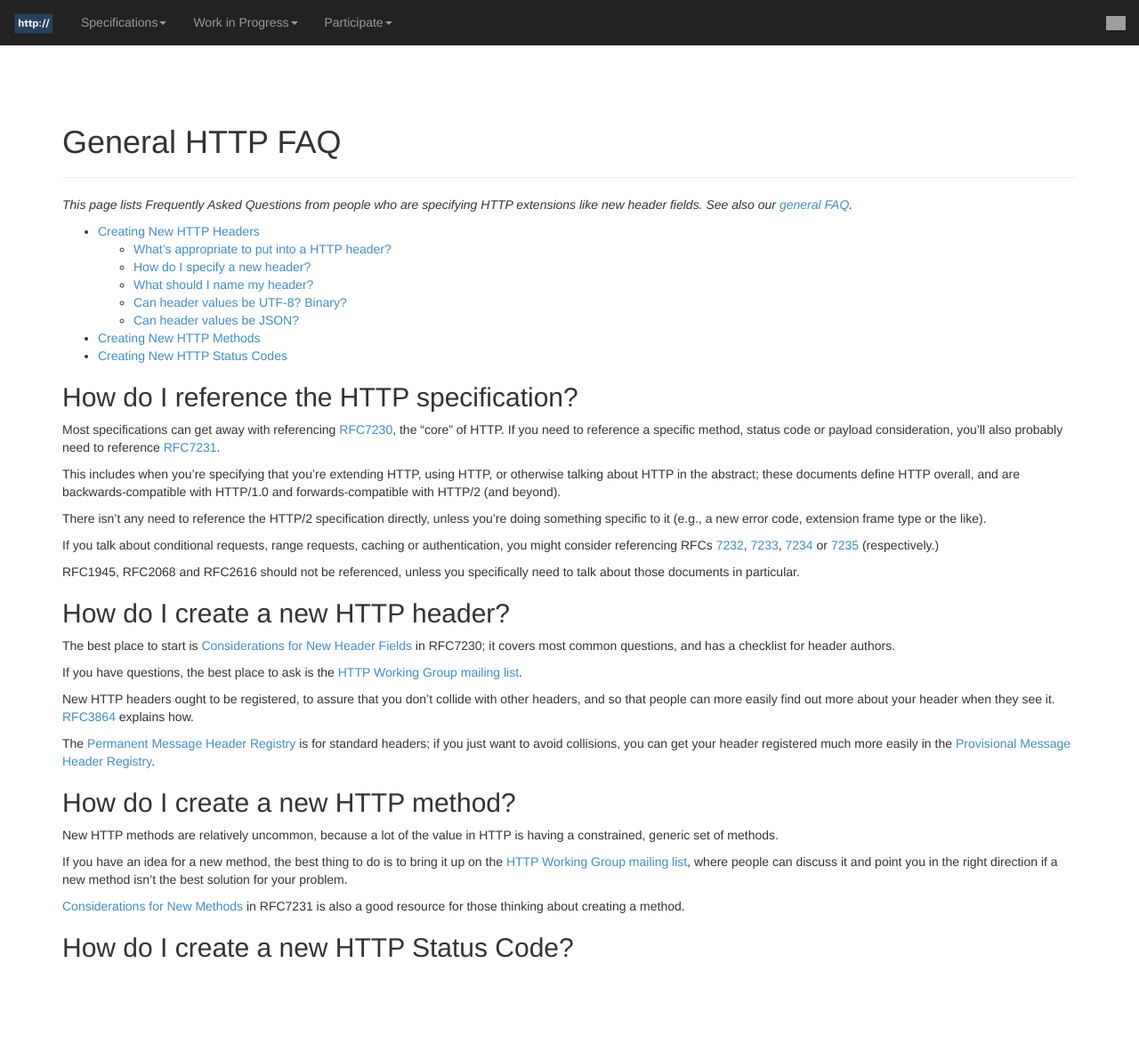
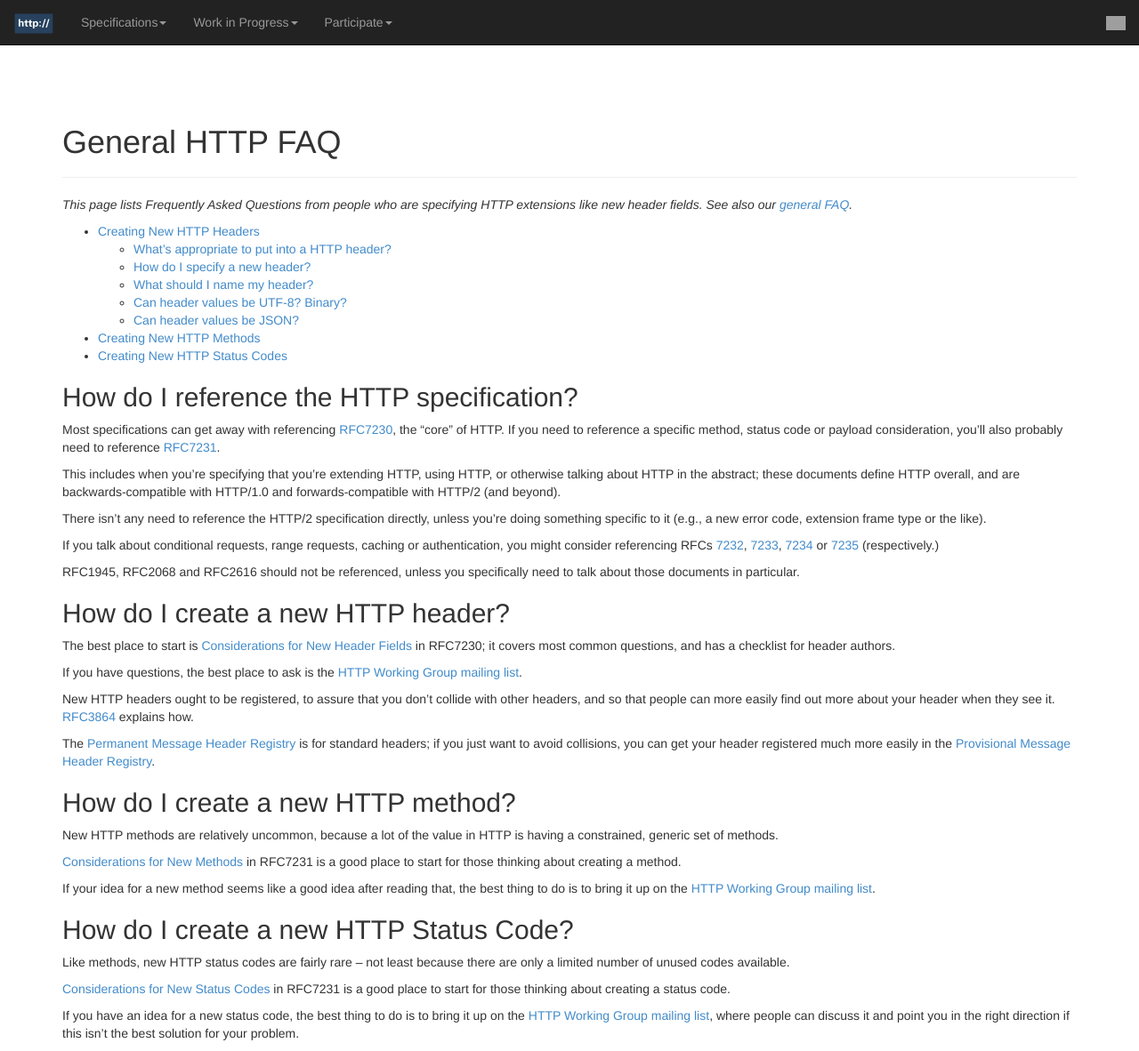
Before and after one commit to httpwg/httpwg.github.io, a Jekyll site: the page built from faq/spec.md, in a window 1280 px wide and 1182 px high. Shown: the whole window at 89% size. Built offline with Jekyll 4.4.1, drawn with Linux system fonts in a browser that asks for light colours; grey boxes are pictures that could not be loaded.

Commit message:
methods, status codes

```diff
--- a/faq/spec.md
+++ b/faq/spec.md
@@ -76,15 +76,28 @@ prov-headers).
 New HTTP methods are relatively uncommon, because a lot of the value in HTTP is
 having a constrained, generic set of methods.
 
-If you have an idea for a new method, the best thing to do is to bring it up on
-the [HTTP Working Group mailing
-list](http://lists.w3.org/Archives/Public/ietf-http-wg/), where people can
-discuss it and point you in the right direction if a new method isn't the best
-solution for your problem.
-
 [Considerations for New
 Methods](http://httpwg.github.io/specs/rfc7231.html#considerations.for.new.metho
-ds) in RFC7231 is also a good resource for those thinking about creating a
+ds) in RFC7231 is a good place to start for those thinking about creating a
 method.
 
+If your idea for a new method seems like a good idea after reading that, the
+best thing to do is to bring it up on the [HTTP Working Group mailing
+list](http://lists.w3.org/Archives/Public/ietf-http-wg/).
+
+
 ## How do I create a new HTTP Status Code?
+
+Like methods, new HTTP status codes are fairly rare -- not least because there
+are only a limited number of unused codes available.
+
+[Considerations for New Status
+Codes](http://httpwg.github.io/specs/rfc7231.html#considerations.for.new.status.
+codes) in RFC7231 is a good place to start for those thinking about creating a
+status code.
+
+If you have an idea for a new status code, the best thing to do is to bring it
+up on the [HTTP Working Group mailing
+list](http://lists.w3.org/Archives/Public/ietf-http-wg/), where people can
+discuss it and point you in the right direction if this isn't the best solution
+for your problem.
```
